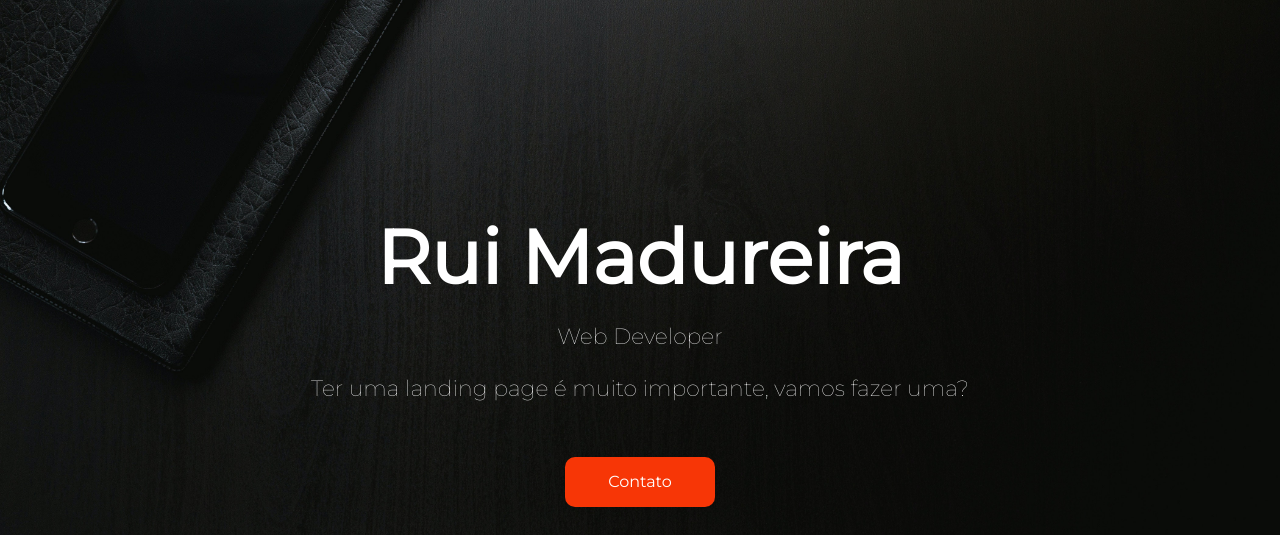
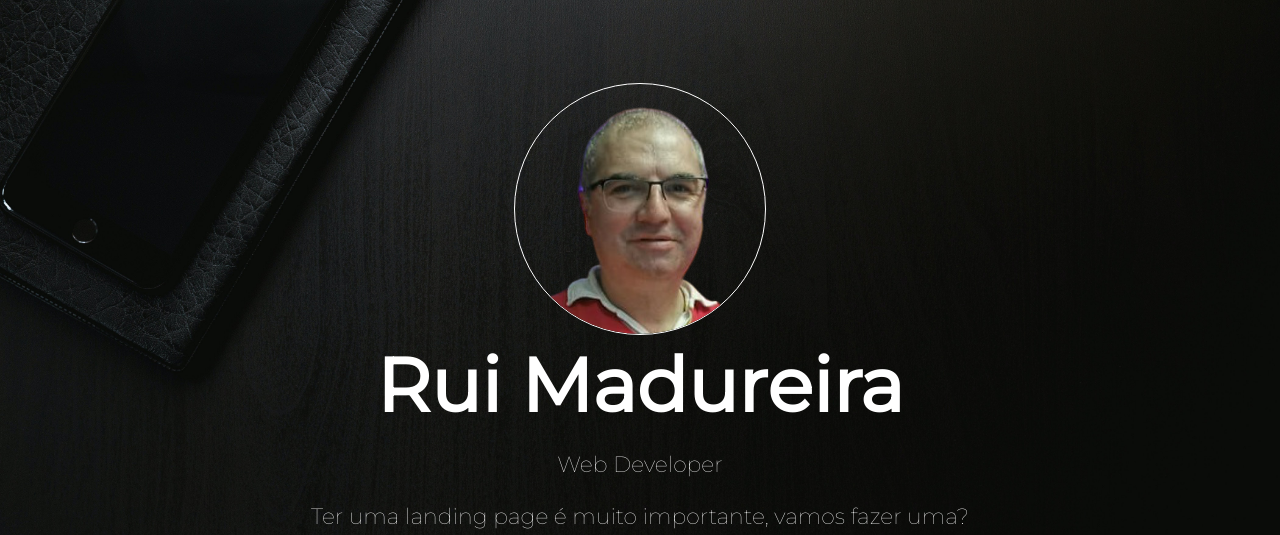
Before and after one commit to rmadureira77/Incode2030, a plain HTML site: page index.html in a window 1280 px wide. Shown: the top 535 px of the page. Drawn offline with Linux system fonts and the light colour scheme.

Commit message:
imagem dev

```diff
--- a/index.html
+++ b/index.html
@@ -10,6 +10,12 @@
 </head>
 <body>
     <div class="container">
+
+        <div class="imagem">
+
+            <img src="/images/foto.1jpg-removebg-preview.png" alt="" width="250px" height="250px">
+
+        </div>
         <div id="nome">
             <h1>Rui Madureira</h1>
 
--- a/style.css
+++ b/style.css
@@ -42,6 +42,11 @@ p{
     margin-bottom: 25px;
 }
 
+img{
+
+       border-radius: 100%;
+       border: solid 1px white;
+}
 
 #botao{
 
```
Also changed, not shown: images/foto.1jpg-removebg-preview.png (added).
